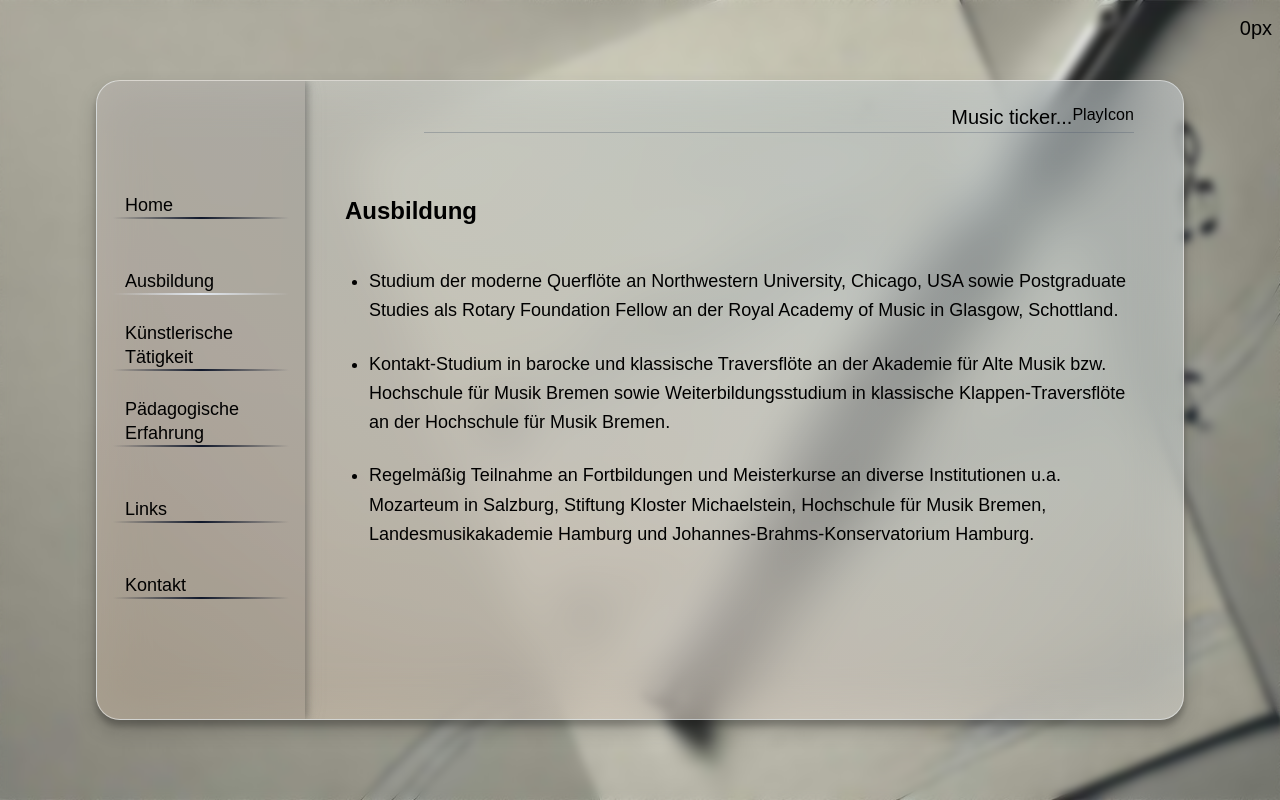
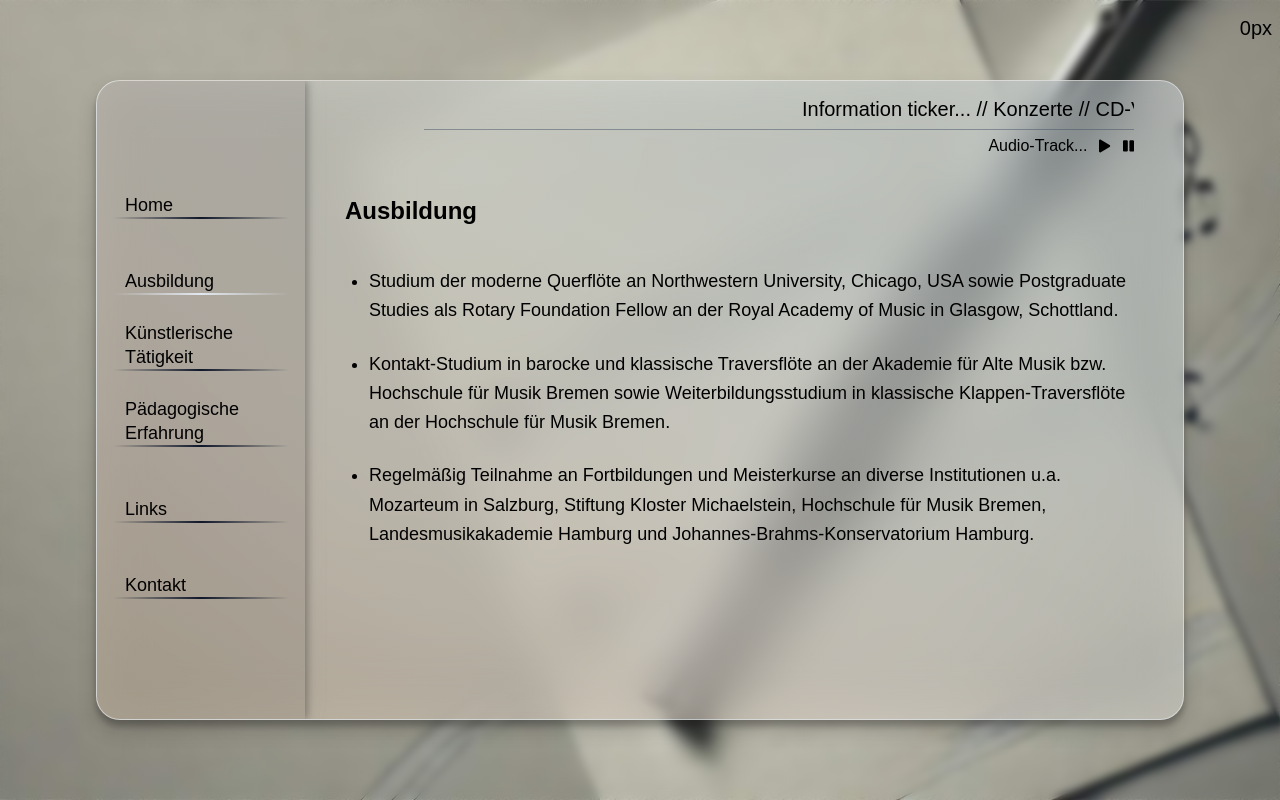
Before and after one commit to j-eick/lonni-homepage, a Next.js app: page /home/ausbildung in a window 1280 px wide. Built offline with nearby package versions, Linux system fonts and the light colour scheme.

Commit message:
outsourced InfoContainer

```diff
--- a/components/ui/info-container/InfoContainer.tsx
+++ b/components/ui/info-container/InfoContainer.tsx
@@ -1,12 +1,56 @@
+import React, { useEffect, useRef } from "react";
+import { FaPlay, FaPause } from "react-icons/fa";
+
 export default function InfoContainer() {
+    const tickerRef = useRef<HTMLParagraphElement>(null);
+
+    useEffect(() => {
+        const ticker = tickerRef.current;
+        if (!ticker) return;
+
+        const animateTicker = () => {
+            const containerWidth = ticker.parentElement?.clientWidth || 0;
+            const tickerWidth = ticker.clientWidth;
+            let position = containerWidth;
+
+            const animate = () => {
+                position--;
+                ticker.style.transform = `translateX(${position}px)`;
+
+                if (position < -tickerWidth) {
+                    position = containerWidth;
+                }
+
+                requestAnimationFrame(animate);
+            };
+
+            requestAnimationFrame(animate);
+        };
+
+        animateTicker();
+    }, []);
+
     return (
         <section
             className={`row-start-1
-                        h-11 w-9/10 ml-auto flex justify-end items-center
-                        border-b-1 border-slate-600/30`}
+                        h-full w-9/10 ml-auto
+                        flex flex-col justify-start items-end
+                        overflow-hidden`}
         >
-            <p className="translate-y-1.5 text-right">Music ticker...</p>
-            <span className="translate-y-1">PlayIcon</span>
+            <div className="w-full whitespace-nowrap border-b-1 border-slate-600/50">
+                <p
+                    ref={tickerRef}
+                    className="inline-block"
+                    style={{ willChange: "transform" }}
+                >
+                    Information ticker... // Konzerte // CD-Verkauf...
+                </p>
+            </div>
+            <div className="flex items-center gap-3">
+                <span className="w-full text-right">Audio-Track...</span>
+                <FaPlay />
+                <FaPause />
+            </div>
         </section>
     );
 }
```
